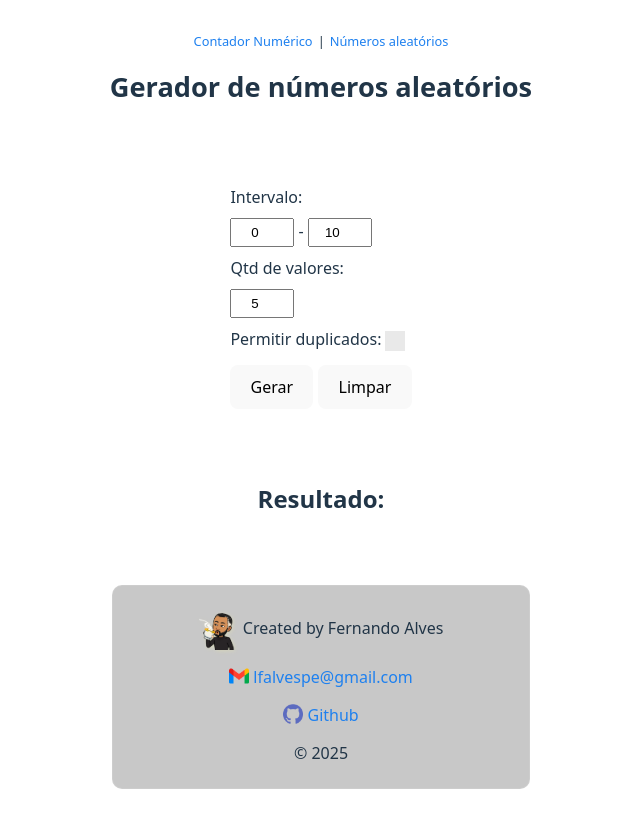
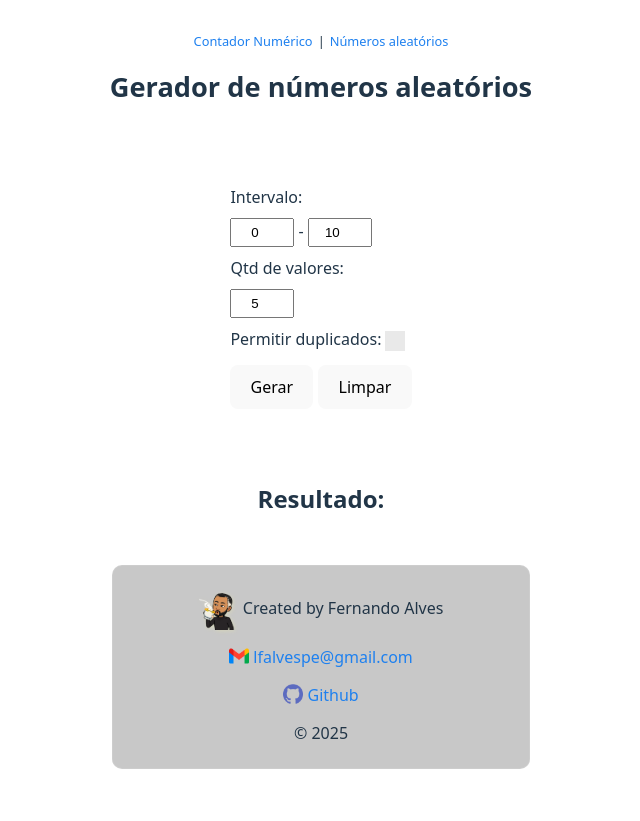
Before and after one commit to lfalvespe/numeros-aleatorios-react, a React (Vite) app: page / in a window 1280 px wide. Shown: the whole page, without its empty margins (319-959 px from the left). Built offline with nearby package versions, Linux system fonts and the light colour scheme.

Commit message:
footer margin-top adjusted

```diff
--- a/src/App.css
+++ b/src/App.css
@@ -115,7 +115,7 @@ input[type=checkbox]:checked:after {
 footer {
   width: 400px;
   margin: auto;
-  margin-top: 70px;
+  margin-top: 50px;
   padding: .5em;
   background-color: #1414143b;
   border: .1em solid #ffffff17;
```
